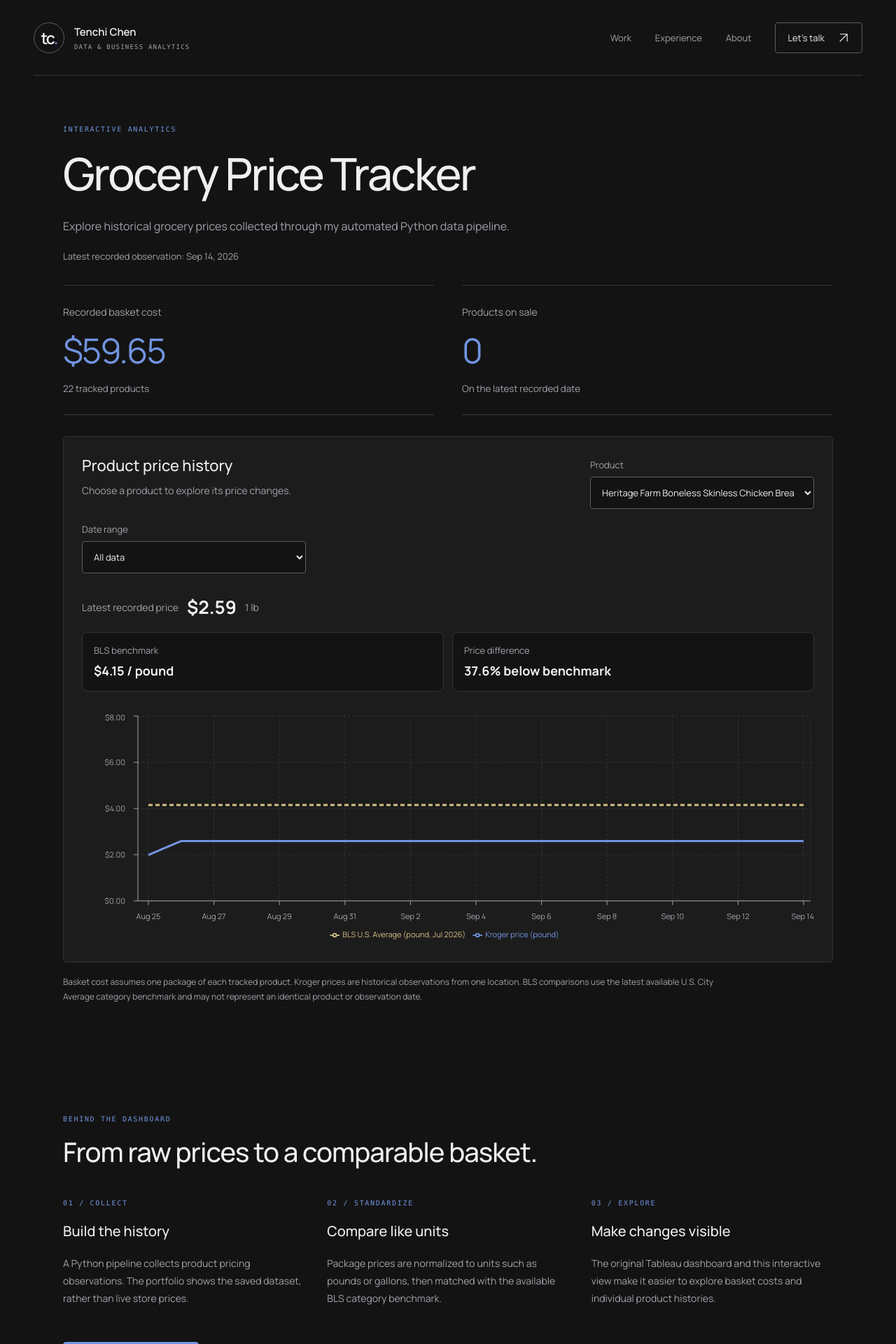
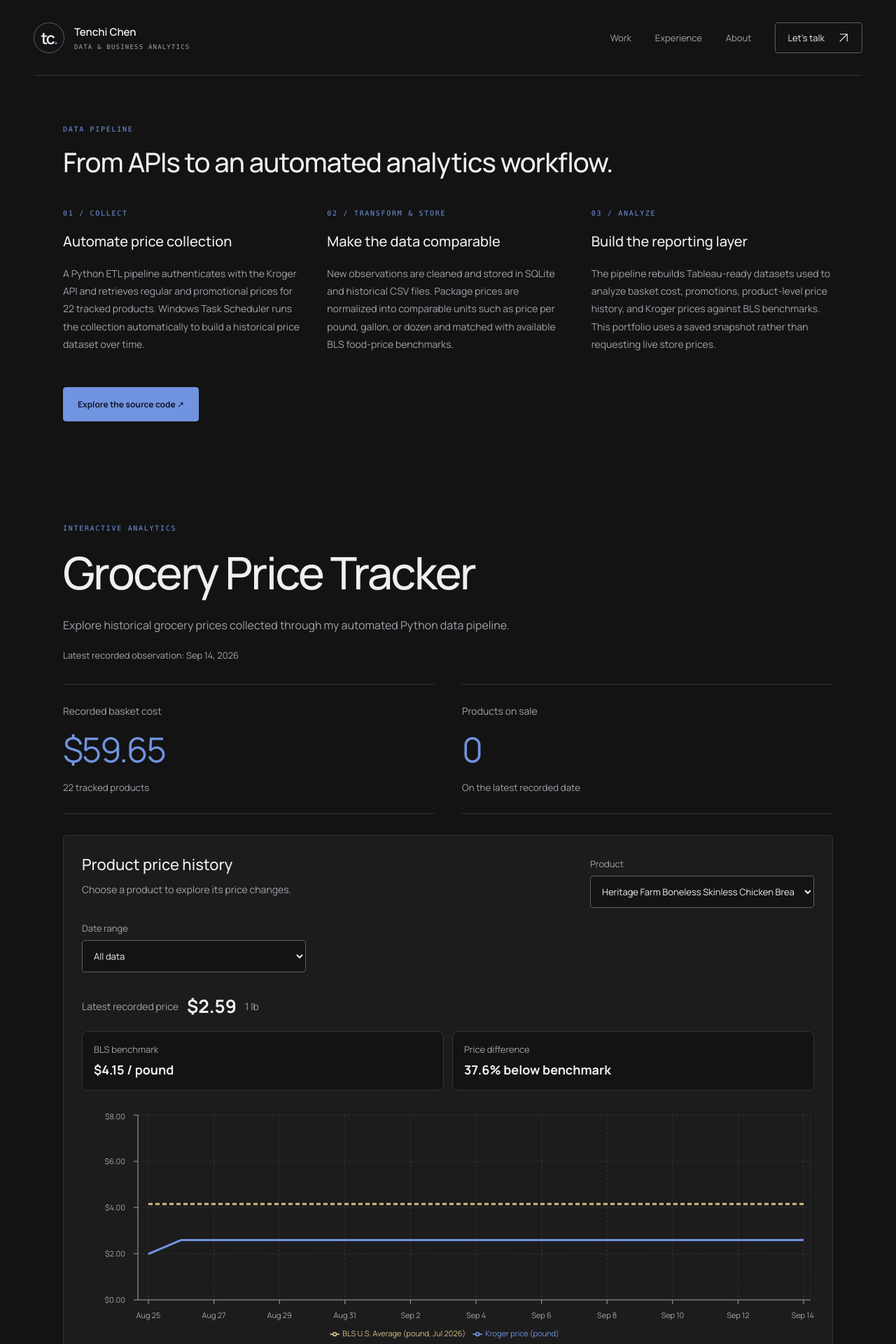
Before and after one commit to chentenchi/portfolio-website, a React (Vite) app: page /grocery-price-tracker in a window 1280 px wide. Shown: the top 1920 px of the page at 70% size. Built offline with nearby package versions, Linux system fonts and the light colour scheme.

Commit message:
Updated project descriptions and moved workflows up

```diff
--- a/src/GroceryTracker.jsx
+++ b/src/GroceryTracker.jsx
@@ -9,34 +9,41 @@ function GroceryTracker() {
       <Header />
 
       <main tabIndex={-1} id="main-content">
-        <GroceryDashboard />
         <section className="grocery-method section">
-          <p className="eyebrow">BEHIND THE DASHBOARD</p>
-          <h2>From raw prices to a comparable basket.</h2>
+          <p className="eyebrow">DATA PIPELINE</p>
+          <h2>From APIs to an automated analytics workflow.</h2>
+
           <div className="forest-method-grid">
             <div>
               <span className="eyebrow">01 / COLLECT</span>
-              <h3>Build the history</h3>
+              <h3>Automate price collection</h3>
               <p>
-                A Python pipeline collects product pricing observations. The
-                portfolio shows the saved dataset, rather than live store
-                prices.
+                A Python ETL pipeline authenticates with the Kroger API and
+                retrieves regular and promotional prices for 22 tracked products.
+                Windows Task Scheduler runs the collection automatically to build
+                a historical price dataset over time.
               </p>
             </div>
+
             <div>
-              <span className="eyebrow">02 / STANDARDIZE</span>
-              <h3>Compare like units</h3>
+              <span className="eyebrow">02 / TRANSFORM & STORE</span>
+              <h3>Make the data comparable</h3>
               <p>
-                Package prices are normalized to units such as pounds or
-                gallons, then matched with the available BLS category benchmark.
+                New observations are cleaned and stored in SQLite and historical
+                CSV files. Package prices are normalized into comparable units
+                such as price per pound, gallon, or dozen and matched with
+                available BLS food-price benchmarks.
               </p>
             </div>
+
             <div>
-              <span className="eyebrow">03 / EXPLORE</span>
-              <h3>Make changes visible</h3>
+              <span className="eyebrow">03 / ANALYZE</span>
+              <h3>Build the reporting layer</h3>
               <p>
-                The original Tableau dashboard and this interactive view make it
-                easier to explore basket costs and individual product histories.
+                The pipeline rebuilds Tableau-ready datasets used to analyze
+                basket cost, promotions, product-level price history, and Kroger
+                prices against BLS benchmarks. This portfolio uses a saved
+                snapshot rather than requesting live store prices.
               </p>
             </div>
           </div>
@@ -49,6 +56,8 @@ function GroceryTracker() {
             Explore the source code ↗
           </a>
         </section>
+        <GroceryDashboard />
+
       </main>
       <CaseFooter next="/urban-forest" title="Mapping NYC’s Urban Forest" />
     </div>
--- a/src/UrbanForest.css
+++ b/src/UrbanForest.css
@@ -546,3 +546,22 @@
   padding: 4px 16px 16px;
   background: var(--surface);
 }
+/* Force readable Recharts tooltip text */
+
+.forest-comparison .recharts-default-tooltip {
+  background: #1c1c1c !important;
+  border: 1px solid #3a3a3a !important;
+  border-radius: 6px !important;
+}
+
+.forest-comparison .recharts-tooltip-label {
+  color: #f5f5f5 !important;
+  font-weight: 600;
+}
+
+.forest-comparison .recharts-tooltip-item,
+.forest-comparison .recharts-tooltip-item-name,
+.forest-comparison .recharts-tooltip-item-value,
+.forest-comparison .recharts-tooltip-item-separator {
+  color: #c7c7c7 !important;
+}
--- a/src/UrbanForest.jsx
+++ b/src/UrbanForest.jsx
@@ -107,6 +107,23 @@ function UrbanForest() {
             </div>
           </div>
 
+          <section className="forest-methodology">
+            <p className="eyebrow">METHODOLOGY</p>
+            <h2>From public data to geographic insights</h2>
+
+            <div className="forest-method-grid">
+              {methods.map((method) => (
+                <div className="forest-method-card" key={method.number}>
+                  <span className="forest-method-number">{method.number}</span>
+
+                  <h3>{method.title}</h3>
+
+                  <p>{method.description}</p>
+                </div>
+              ))}
+            </div>
+          </section>
+
           <section className="forest-overview">
             <p className="eyebrow">PROJECT OVERVIEW</p>
             <h2>Where does NYC's tree canopy need attention?</h2>
@@ -206,19 +223,25 @@ function UrbanForest() {
             />
 
             <Tooltip
-              cursor={{ fill: "var(--accent-wash)" }}
+              cursor={{ fill: "rgba(255, 255, 255, 0.04)" }}
               contentStyle={{
-                background: "var(--surface-raised)",
-                border: "1px solid var(--line-strong)",
+                  background: "#1c1c1c",
+                  border: "1px solid #3a3a3a",
                   borderRadius: 6,
-                color: "var(--text)",
+                  color: "#f5f5f5",
+                  }}
+             labelStyle={{
+              color: "#f5f5f5",
+               fontWeight: 600,
+                }}
+                temStyle={{
+                  color: "#c7c7c7",
                }}
                 formatter={(value) => [
                     `${Number(value).toFixed(1)}%`,
                  "Recorded dead",
                    ]}
              />
-
             <Bar
               dataKey="deadPct"
               barSize={22}
@@ -294,12 +317,19 @@ function UrbanForest() {
             />
 
               <Tooltip
-              cursor={{ fill: "var(--accent-wash)" }}
+                 cursor={{ fill: "rgba(255, 255, 255, 0.04)" }}
                  contentStyle={{
-                background: "var(--surface-raised)",
-                border: "1px solid var(--line-strong)",
+                  background: "#1c1c1c",
+                  border: "1px solid #3a3a3a",
                    borderRadius: 6,
-                color: "var(--text)",
+                   color: "#f5f5f5",
+                }}
+                labelStyle={{
+                 color: "#f5f5f5",
+                  fontWeight: 600,
+                 }}
+                itemStyle={{
+                  color: "#c7c7c7",
                 }}
                  formatter={(value) => [
                    Number(value).toLocaleString("en-US"),
@@ -396,23 +426,6 @@ function UrbanForest() {
             </div>
           </section>
 
-          <section className="forest-methodology">
-            <p className="eyebrow">METHODOLOGY</p>
-            <h2>From public data to geographic insights</h2>
-
-            <div className="forest-method-grid">
-              {methods.map((method) => (
-                <div className="forest-method-card" key={method.number}>
-                  <span className="forest-method-number">{method.number}</span>
-
-                  <h3>{method.title}</h3>
-
-                  <p>{method.description}</p>
-                </div>
-              ))}
-            </div>
-          </section>
-
           <section className="forest-proposal">
             <p className="eyebrow">FROM ANALYSIS TO RECOMMENDATIONS</p>
 
```
Also changed, not shown: src/ClashRoyale.jsx (+44 -37 lines). Lines whose indentation alone changed are shown as unchanged.
